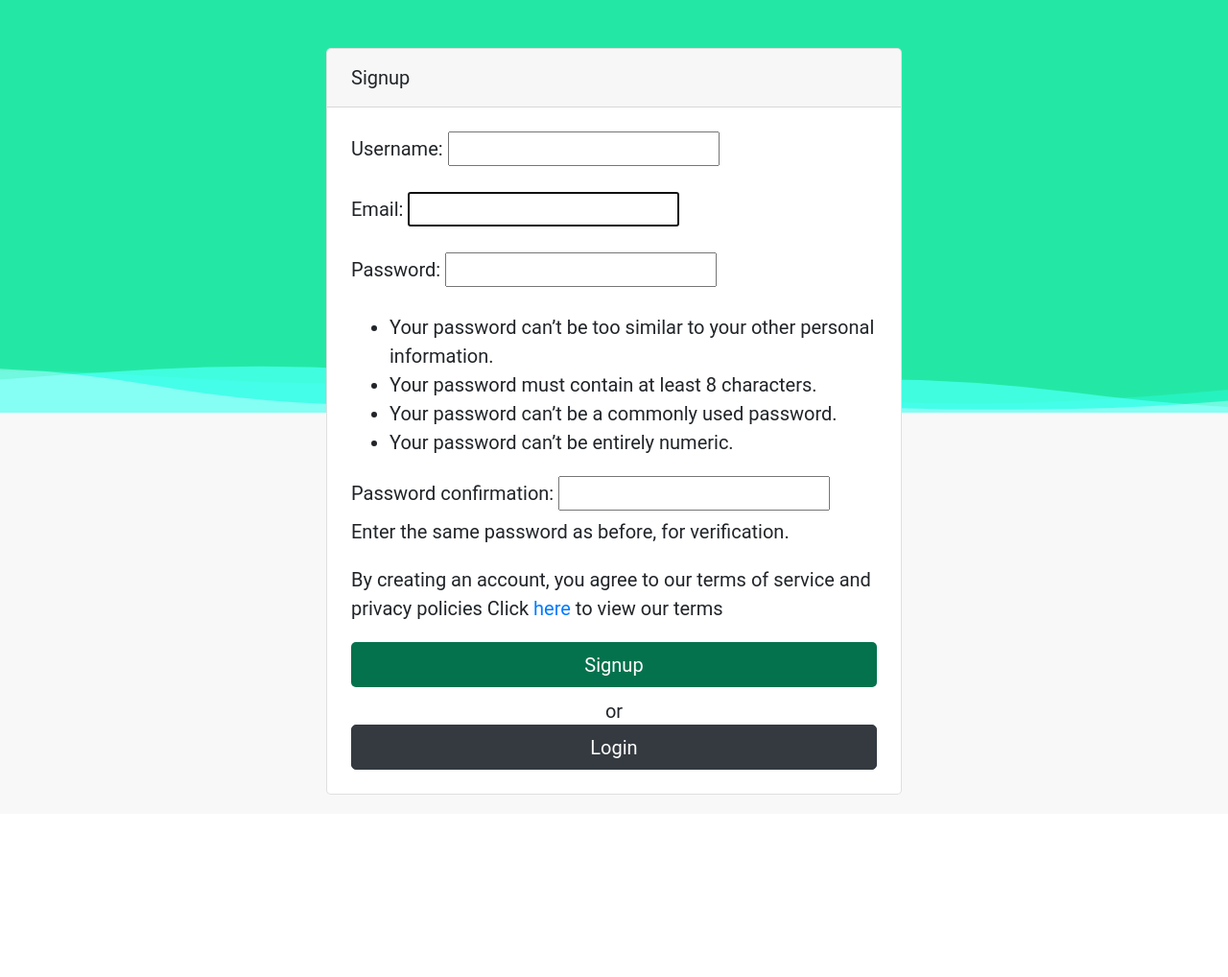
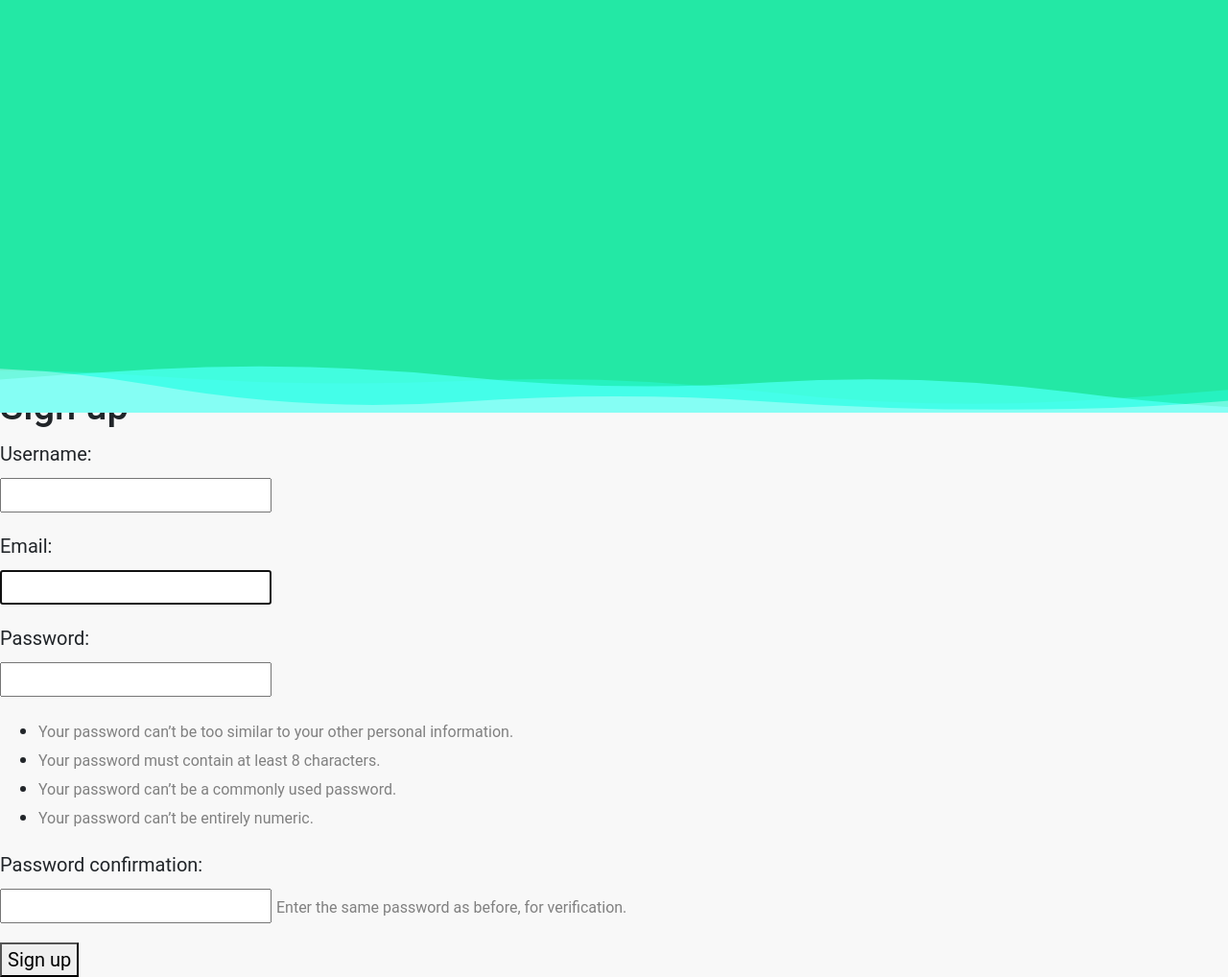
Before and after one commit to PedroVictorCoding/latytube, a Django app: page /accounts/signup/ in a window 1280 px wide. Shown: the whole page at 96% size. Before the commit the page ends 828 px from the top, so only its background shows below. Run offline with Django 3.2, Linux system fonts and the light colour scheme; some libraries are stand-ins or nearby versions.

Commit message:
Signup fiz attempt

```diff
--- a/django/src/accounts/views.py
+++ b/django/src/accounts/views.py
@@ -21,9 +21,12 @@
     if request.method == 'POST':
         form = SignupForm(request.POST)
         if form.is_valid():
-            new_user = form.save()
-            login(request, new_user)
-            return HttpResponseRedirect('/')
+            form.save()
+            username = form.cleaned_data.get('username')
+            raw_password = form.cleaned_data.get('password1')
+            user = authenticate(username=username, password=raw_password)
+            login(request, user)
+            return HttpResponseRedirect('/map')
     else:
         form = SignupForm()
 
--- a/django/src/templates/accounts/signup.html
+++ b/django/src/templates/accounts/signup.html
@@ -6,26 +6,21 @@
 {% endblock title %}
 
 {% block content %}
-
-<div class="container" style="margin-top: -50vh;">
-
-      <div class="card text-black mb-3" style="width:600px; margin-top:50px;max-width:80%;margin-left:auto;margin-right:auto">
-        <div class="card-header">Signup</div>
-          <div class="card-body">
-          {% if next %}
-            <form action="/accounts/signup/?next={{next}}" method="post" >
-          {%else%}
-            <form action="/" method="post" >
-          {% endif %}
-		            {% csrf_token %}
-		            {{ form.as_p }}
-                <p>By creating an account, you agree to our terms of service and privacy policies
-                  Click <a href="#">here</a> to view our terms</p>
-		            <button style="width:100%" class="btn btn-action" type="submit">Signup</button>
-	          </form>
-	          <p style="margin-bottom:-1px;margin-top:10px;text-align:center">or</p>
-	          <a style="width:100%" class="btn btn-dark" href="{% url 'login' %}">Login</a>
-          </div>
-        </div>
-      </div>
-{% endblock content %}
+  <h2>Sign up</h2>
+  <form method="post">
+    {% csrf_token %}
+    {% for field in form %}
+      <p>
+        {{ field.label_tag }}<br>
+        {{ field }}
+        {% if field.help_text %}
+          <small style="color: grey">{{ field.help_text }}</small>
+        {% endif %}
+        {% for error in field.errors %}
+          <p style="color: red">{{ error }}</p>
+        {% endfor %}
+      </p>
+    {% endfor %}
+    <button type="submit">Sign up</button>
+  </form>
+{% endblock %}
```
